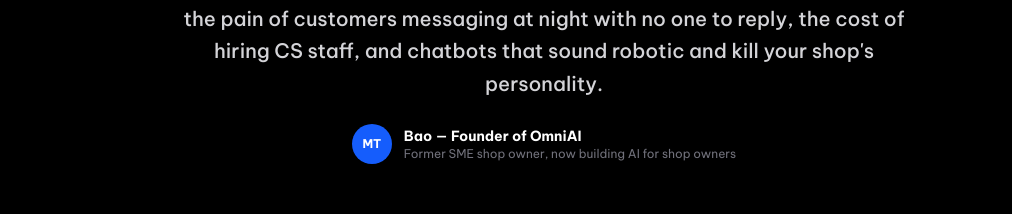
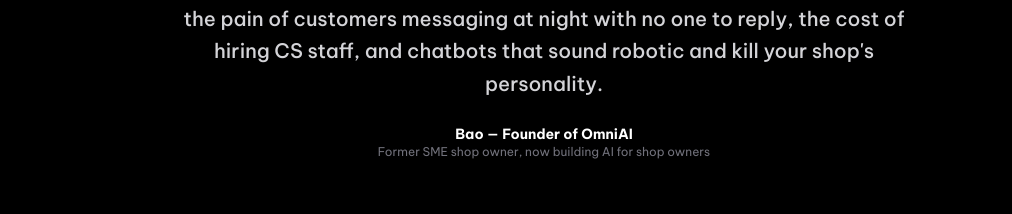
Before and after one commit to baonckh/omni-dashboard, a Next.js app: page / in a window 1280 px wide. Shown: the part 4840-5054 px from the top of the page, without its empty margins (96-1108 px from the left). Built offline with nearby package versions, Linux system fonts and the light colour scheme; no server answers.

Commit message:
fix: remove avatar from testimonial

```diff
--- a/src/app/page.tsx
+++ b/src/app/page.tsx
@@ -458,9 +458,8 @@ export default function LandingPage() {
           <blockquote className="text-lg md:text-xl font-medium leading-relaxed text-zinc-300 mb-6">
             {t("testimonial.text")}
           </blockquote>
-          <div className="flex items-center justify-center gap-3">
-            <div className="w-10 h-10 rounded-full bg-blue-600 flex items-center justify-center text-xs font-bold">MT</div>
-            <div className="text-left">
+          <div className="flex items-center justify-center">
+            <div className="text-center">
               <p className="text-sm font-bold text-white">{t("testimonial.name")}</p>
               <p className="text-xs text-zinc-500">{t("testimonial.role")}</p>
             </div>
```
